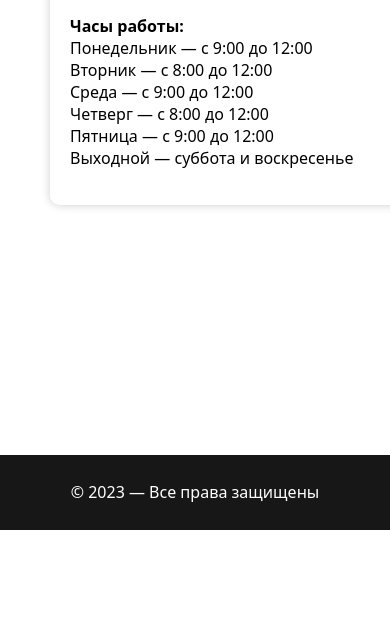
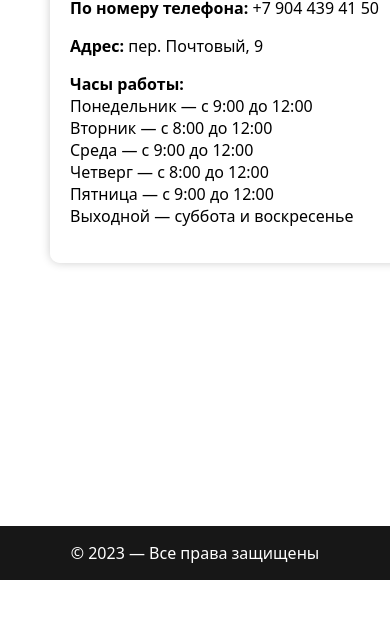
Before and after one commit to damshke/clinic_site, a plain HTML site: page pages/contact.html in a window 390 px wide. Shown: the part 264-899 px from the top of the page. After the commit the page ends 844 px from the top, so only its background shows below. Drawn offline with Linux system fonts and the light colour scheme.

Commit message:
fix mobile view main page

```diff
--- a/css/contact.css
+++ b/css/contact.css
@@ -1,17 +1,22 @@
 @import url('https://fonts.googleapis.com/css?family=Ubuntu+Condensed');
 
+html,
 body {
+    margin: 0;
+    padding: 0;
     font-family: system-ui, -apple-system, BlinkMacSystemFont, 'Segoe UI', Roboto, Oxygen, Ubuntu, Cantarell, 'Open Sans', 'Helvetica Neue', sans-serif;
-    margin-top: -8px;
-    margin-left: 0px;
-    margin-right: 0px;
+}
+
+.wrapper {
+    min-height: 100vh;
+    display: flex;
+    flex-direction: column;
 }
 
 /* navigation styles */
 
 nav {
     text-align: center;
-    width: 100%;
 }
 
 ul {
@@ -33,34 +38,43 @@ a {
 
 .link {
     color: #2d801b;
- }
+}
+
+a:hover {
+    color: #4dc931;
+}
 
 header {
-    height: 55px;
-    display: flex;
-    justify-content: center;
+    position: fixed;
+    top: 0;
+    width: 100%;
+    background-color: rgba(255, 255, 255, 0.9);
+    transition: background-color 0.3s ease;
+    z-index: 1000;
+}
+
+header.scroll {
+    background-color: rgba(255, 255, 255, 0.5);
+    box-shadow: 0 4px 6px rgba(0, 0, 0, 0.1);
 }
 
 /* main */
-
-/* TO DO: */
-/* 1. исправить расположение карты и карточки с информацией */
 
 .map {
     position: absolute;
     top: 55px;
     left: 0;
     width: 100%;
-    height: 100%;
-    z-index: -10;
+    bottom: 0px;
+    z-index: -1;
 }
 
 .contact-card {
     padding: 20px;
-    background-color: rgba(255, 255, 255, 0.8);
+    background-color: rgba(255, 255, 255, 0.9);
     border-radius: 10px;
     box-shadow: 0 0 10px rgba(0, 0, 0, 0.2);
-    margin: 50px 0px 0px 50px;
+    margin: 155px 0px 0px 50px;
     width: 450px;
     box-sizing: border-box;
 }
@@ -68,14 +82,8 @@ header {
 /* footer */
 
 footer {
-    position: relative;
-    width: 100%;
     background-color: #171717;
     text-align: center;
     color: white;
-    height: 100%;
-    bottom: -18px;
-    height: 55px;
-    padding: 10px 0px;
-    top: 250px;
+    margin-top: auto;
 }
--- a/css/main.css
+++ b/css/main.css
@@ -1,19 +1,17 @@
 @import url('https://fonts.googleapis.com/css?family=Ubuntu+Condensed');
 
+html,
 body {
+    margin: 0;
+    padding: 0;
     font-family: system-ui, -apple-system, BlinkMacSystemFont, 'Segoe UI', Roboto, Oxygen, Ubuntu, Cantarell, 'Open Sans', 'Helvetica Neue', sans-serif;
-    margin-top: -8px;
-    margin-left: 0px;
-    margin-right: 0px;
     background-color: #f2f2f2;
 }
 
-main {
-    min-height: calc(100vh - 80px);
-}
-
-html {
-    overflow-y: scroll;
+.wrapper {
+    min-height: 100vh;
+    display: flex;
+    flex-direction: column;
 }
 
 /* navigation styles */
@@ -62,10 +60,7 @@ header.scroll {
 }
 
 /* section #1: about us */
-/* TO DO: */
-/* 1. кастомизировать полосу прокрутки */
-/* 2. выровнять меню на всех страницах */
-/* 3. косметические правки для корректного отображения в разных браузерах */
+
 button {
     color: white;
     background-color: #2d801b;
@@ -95,13 +90,14 @@ button:hover {
 section .about {
     display: flex;
     flex-direction: row;
-    align-items: center;
+    align-items: flex-start;
     margin-left: 100px;
     margin-right: 100px;
 }
 
 img {
-    width: 100%;
+    max-width: 50%;
+    margin-top: 40px;
 }
 
 h1 {
@@ -144,16 +140,18 @@ h3 {
 }
 
 /* section #3: certificates  */
-/* TO DO: */
-/* 1. выровнять слайды
-   2. кнопки переключения слайдов по бокам, а не внизу  */
 
 .certificates {
     text-align: center;
 }
 
 .certificates__container {
+    padding: 30px;
     position: relative;
+    display: flex;
+    flex-direction: row;
+    align-items: center;
+    justify-content: center;
 }
 
 .mySlides {
@@ -164,14 +162,10 @@ h3 {
 .next {
     cursor: pointer;
     width: auto;
-    padding: 16px;
-    margin-top: -50px;
     color: #2d801b;
     font-weight: bold;
-    font-size: 20px;
+    font-size: 40px;
     border-radius: 0 3px 3px 0;
-    user-select: none;
-    -webkit-user-select: none;
 }
 
 .next {
@@ -180,17 +174,59 @@ h3 {
 }
 
 /* footer */
-/* TO DO:
-1. сделать одинаковый футер на всех страницах */
 
 footer {
-    position: relative;
-    width: 100%;
     background-color: #171717;
     text-align: center;
     color: white;
-    height: 100%;
-    bottom: -18px;
-    height: 55px;
-    padding: 10px 0px;
+    margin-top: auto;
 }
+
+/* mobile version  */
+
+@media (max-width: 1100px) {
+    section .about {
+        flex-direction: column;
+    }
+
+    img {
+        max-width: 100%;
+    }
+
+    .info {
+        margin-top: 20px;
+    }
+
+    button {
+        margin: 20px auto;
+        display: block;
+    }
+}
+
+@media (max-width: 600px) {
+    section .about {
+        margin-left: 20px;
+        margin-right: 20px;
+    }
+
+    .workers {
+        margin-left: 20px;
+        margin-right: 20px;
+    }
+}
+
+@media (max-width: 600px) {
+    section .about {
+        margin-left: 20px;
+        margin-right: 20px;
+    }
+
+    .workers {
+        margin-left: 20px;
+        margin-right: 20px;
+    }
+
+    button {
+        width: 75%;
+    }
+}
--- a/css/services.css
+++ b/css/services.css
@@ -1,14 +1,16 @@
 @import url('https://fonts.googleapis.com/css?family=Ubuntu+Condensed');
 
-body {
+html, body {
+    margin: 0;
+    padding: 0;
     font-family: system-ui, -apple-system, BlinkMacSystemFont, 'Segoe UI', Roboto, Oxygen, Ubuntu, Cantarell, 'Open Sans', 'Helvetica Neue', sans-serif;
-    margin-top: -8px;
-    margin-left: 0px;
-    margin-right: 0px;
+    background-color: #f2f2f2;
 }
 
-html {
-    overflow-y: scroll;
+.wrapper {
+    min-height: 100vh;
+    display: flex;
+    flex-direction: column;
 }
 
 /* navigation styles */
@@ -101,16 +103,14 @@ section {
     margin-top: 50px;
 }
 
-/* footer */
-
 footer {
-    position: relative;
-    width: 100%;
     background-color: #171717;
     text-align: center;
     color: white;
-    height: 100%;
-    bottom: -18px;
-    height: 55px;
-    padding: 10px 0px;
+    margin-top: auto;
 }
+
+/* mobile version  */
+/* TO DO: */
+/* 1. отображение карточек друг под другом */
+/* 2. сворачивающееся меню? */
--- a/pages/contact.html
+++ b/pages/contact.html
@@ -4,12 +4,13 @@
 <head>
     <link href="../css/contact.css" rel="stylesheet">
     <title>О нас</title>
-    <meta charset="utf-8" name="description"
-        content="Частная медицинская консультация, оказывающая услуги по профилю травматология-ортопедия">
+    <meta charset="utf-8">
+    <meta name="description" content="Частная медицинская консультация, оказывающая услуги по профилю травматология-ортопедия">
     <script src="https://api-maps.yandex.ru/2.1/?lang=ru_RU" type="text/javascript"></script>
 </head>
 
 <body>
+    <div class="wrapper">
         <header>
             <ul>
                 <li><a href="./main.html">О НАС</a></li>
@@ -21,28 +22,28 @@
             <div id="map" class="map"></div>
             <div class="contact-card">
                 <h1>Запись на прием</h1>
-            <p><strong>По номеру телефона:</strong>+7 904 439 41 50</p>
-            <p><strong>Адрес:</strong>пер. Почтовый, 9</p>
+                <p><strong>По номеру телефона:</strong> +7 904 439 41 50</p>
+                <p><strong>Адрес:</strong> пер. Почтовый, 9</p>
                 <p><strong>Часы работы:</strong><br>
                     Понедельник — с 9:00 до 12:00<br>
                     Вторник — с 8:00 до 12:00<br>
                     Среда — с 9:00 до 12:00<br>
                     Четверг — с 8:00 до 12:00<br>
                     Пятница — с 9:00 до 12:00<br>
-                Выходной — суббота и воскресенье</p>
+                    Выходной — суббота и воскресенье
+                </p>
             </div>
         </main>
 
         <footer>
             <p>© 2023 — Все права защищены</p>
         </footer>
-</body>
+    </div>
 
     <script>
         ymaps.ready(init);
 
         function init() {
-
             var myMap = new ymaps.Map("map", {
                 center: [50.409947, 41.750992],
                 zoom: 16
@@ -53,5 +54,5 @@
             myMap.geoObjects.add(myPlacemark);
         }
     </script>
-
+</body>
 </html>
```
Also changed, not shown: pages/main.html (+11 -8 lines), pages/services.html (+6 -2 lines). Lines whose indentation alone changed are shown as unchanged.
